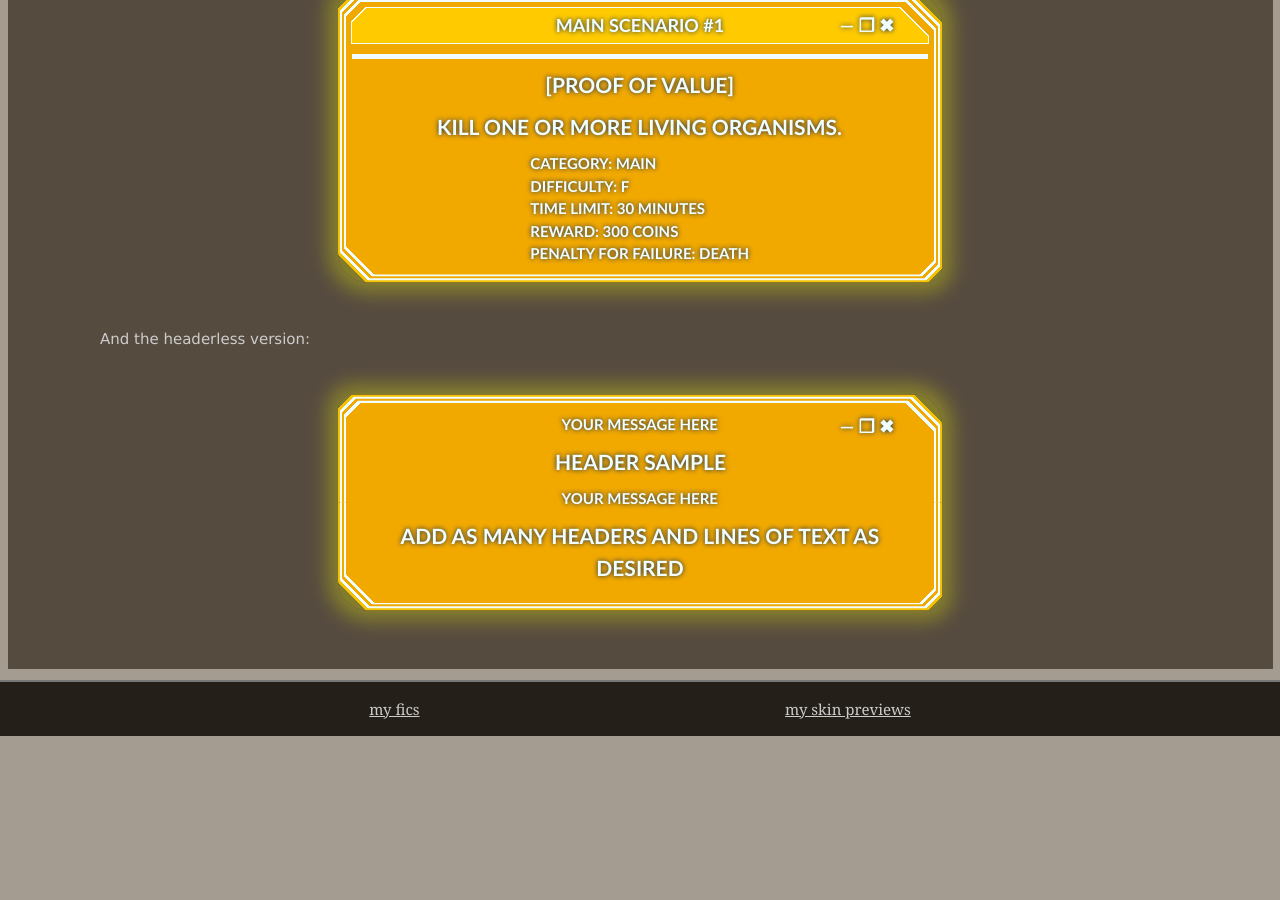
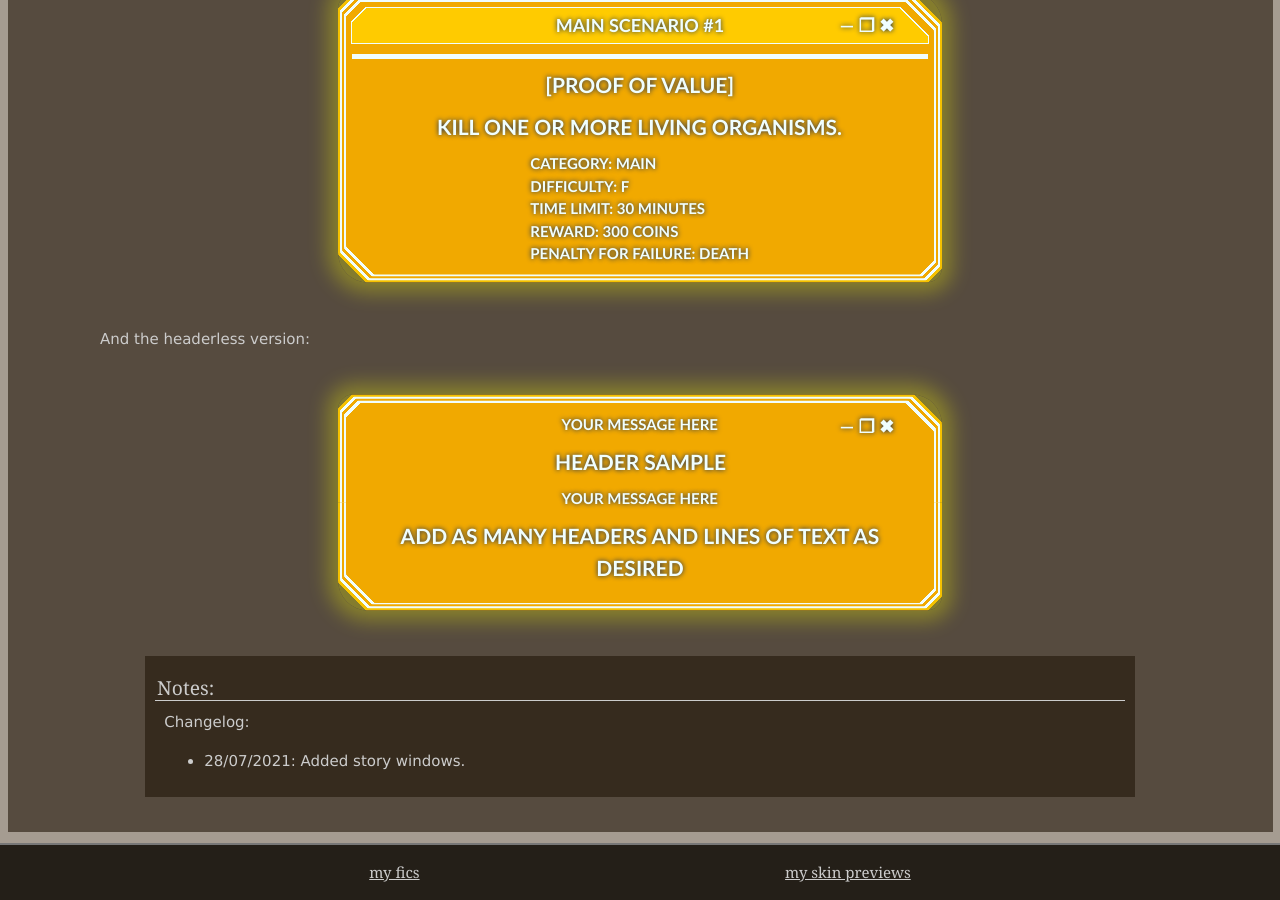
Before and after one commit to wovenstarlight/workskins, a Jekyll site: the page built from _posts/2021-01-12-orv_system.html, in a window 1280 px wide and 900 px high, scrolled down 900 px. Built offline with Jekyll 4.4.1, drawn with Linux system fonts in a browser that asks for light colours; before the commit the page ends 1636 px from its top, so only the background shows below that.

Commit message:
Added changelog in afterword

```diff
--- a/_posts/2021-01-12-orv_system.html
+++ b/_posts/2021-01-12-orv_system.html
@@ -62,3 +62,11 @@ categories:		[Omniscient Reader's Viewpoint, Systems]
 	<p class="header">Add as many headers and lines of text as desired</p>
 
 </div></div></div></div></div>
+
+
+{% capture afterword %}
+<p>Changelog:
+	<ul><li>28/07/2021: Added story windows.</li></ul>
+</p>
+{% endcapture %}
+{% include notes.html content=afterword %}
```
